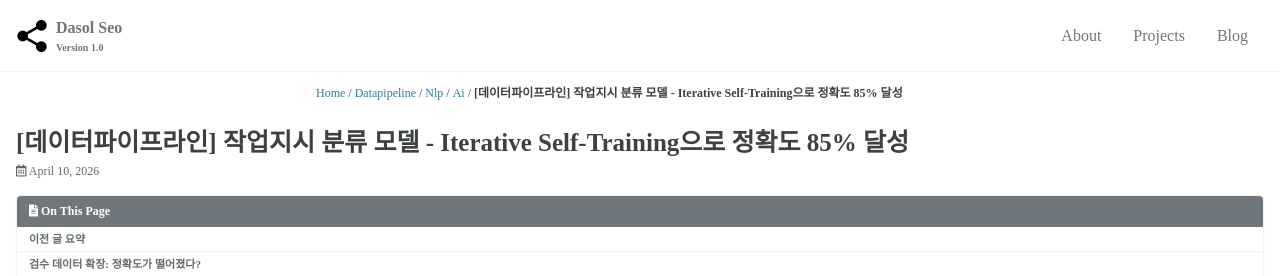
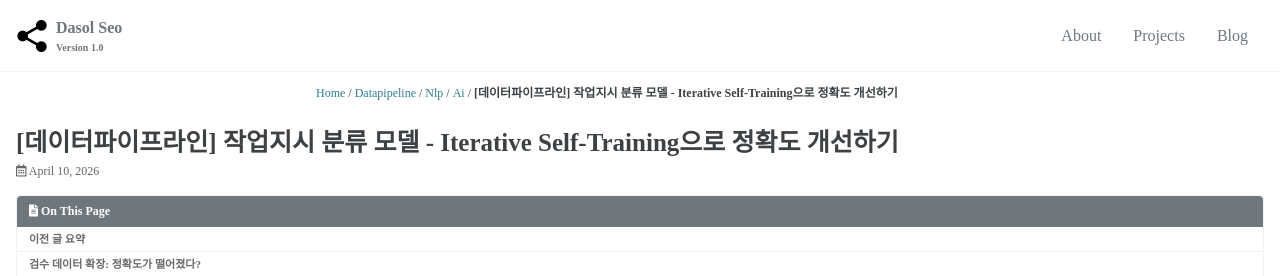
Before and after one commit to dasoldasol/dasoldasol.github.io, a Jekyll site: the page built from _posts/2026-04-10-iterative-self-training.md, in a window 1280 px wide and 900 px high. Shown: the top 276 px of the window. Built offline with Jekyll 4.4.1, drawn with Linux system fonts in a browser that asks for light colours; cached includes are drawn as plain includes; some web fonts are replaced.

Commit message:
Revise title and excerpt for iterative self-training post
Updated the title and excerpt for clarity on accuracy improvement.

```diff
--- a/_posts/2026-04-10-iterative-self-training.md
+++ b/_posts/2026-04-10-iterative-self-training.md
@@ -1,6 +1,6 @@
 ---
-title: "[데이터파이프라인] 작업지시 분류 모델 - Iterative Self-Training으로 정확도 85% 달성"
-excerpt: "Pseudo-label 품질 문제를 진단하고, Iterative Self-Training + 과적합 진단으로 작업유형 76%→84%, 주제 80%→86%로 개선한 과정"
+title: "[데이터파이프라인] 작업지시 분류 모델 - Iterative Self-Training으로 정확도 개선하기"
+excerpt: "Pseudo-label 품질 문제를 진단하고, Iterative Self-Training + 과적합 진단으로 정확도를 개선한 과정"
 toc: true
 toc_sticky: true
 categories:
```
